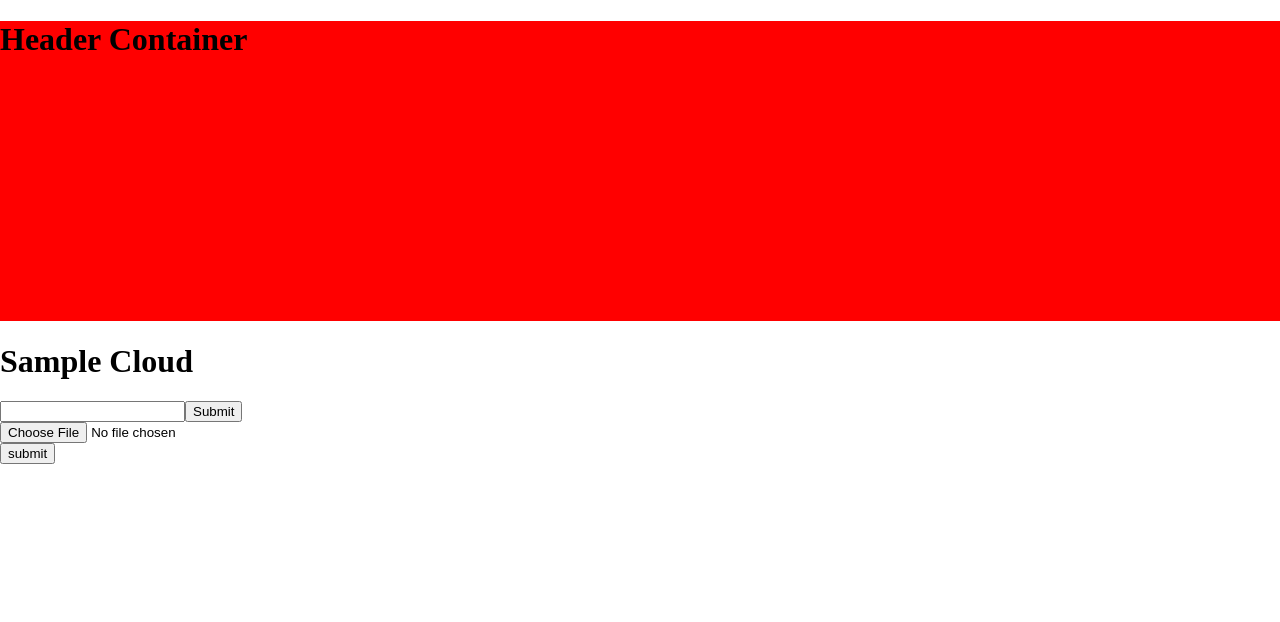
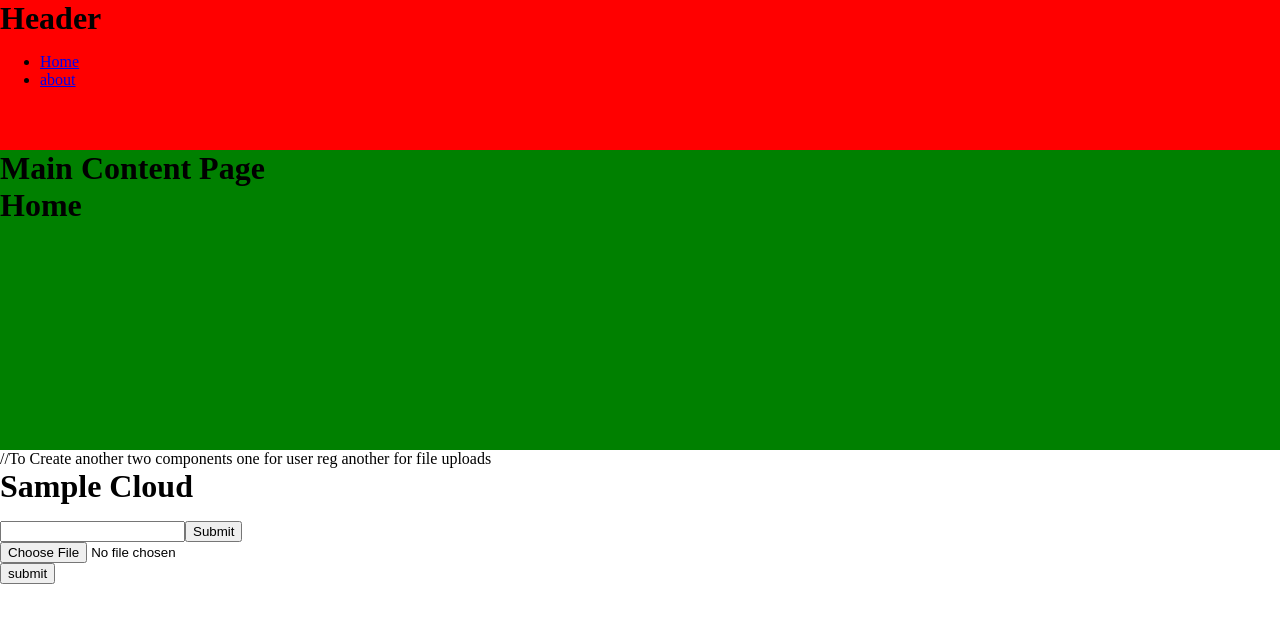
Before and after one commit to arunas-cesonis/SampleCloud, a React (Create React App) app in the folder client/: page / in a window 1280 px wide. Shown: the top 622 px of the page. Built offline with nearby package versions, Linux system fonts and the light colour scheme; no server answers.

Commit message:
Added Home.jsx + About.jsx and an example of nav, used react-router-dom for content management

```diff
--- a/client/package.json
+++ b/client/package.json
@@ -7,6 +7,7 @@
     "axios": "^0.18.0",
     "react": "^16.3.2",
     "react-dom": "^16.3.2",
+    "react-router-dom": "^4.2.2",
     "react-scripts": "1.1.4"
   },
   "scripts": {
--- a/client/src/App.js
+++ b/client/src/App.js
@@ -2,6 +2,7 @@ import React, { Component } from 'react';
 import axios from 'axios';
 import Upload from './components/Upload.jsx';
 import Header from './components/Header.jsx';
+import Main from './components/Main.jsx';
 
 class App extends Component {
 	constructor(props){
@@ -67,6 +68,8 @@ class App extends Component {
     	return (
 		<div>
 			<Header />
+			<Main />
+			//To Create another two components one for user reg another for file uploads
 			<h1>Sample Cloud</h1>
 			<h1>{this.state.response1}</h1>
 			<p>{this.state.response2}</p>
--- /dev/null
+++ b/client/src/components/About.jsx
@@ -0,0 +1,13 @@
+import React, { Component } from 'react';
+
+class About extends Component {
+
+	render(){
+		return (
+			<h1>About</h1>
+		);
+	}
+
+}
+
+export default About;
--- a/client/src/components/Header.jsx
+++ b/client/src/components/Header.jsx
@@ -1,4 +1,5 @@
 import React, { Component } from 'react';
+import { Switch, Route, Link } from 'react-router-dom';
 import '../css/header.css';
 
 class Header extends Component {
@@ -9,7 +10,11 @@ class Header extends Component {
 	render(){
 		return (
 			<div className='headerCont'>
-				<h1>Header Container</h1>
+				<h1>Header</h1>
+				<ul>
+					<li><Link to ='/'>Home</Link></li>
+					<li><Link to ='/about'>about</Link></li>
+				</ul>
 			</div>
 
 		);
--- /dev/null
+++ b/client/src/components/Home.jsx
@@ -0,0 +1,13 @@
+import React, { Component } from 'react';
+
+class Home extends Component {
+
+	render(){
+		return (
+			<h1>Home</h1>
+		);
+	}
+
+}
+
+export default Home;
--- /dev/null
+++ b/client/src/components/Main.jsx
@@ -0,0 +1,27 @@
+import React, { Component } from 'react';
+import { Switch, Route } from 'react-router-dom';
+import '../css/main.css';
+import Home from './Home.jsx';
+import About from './About.jsx';
+
+class Main extends Component {
+	constructor(props){
+		super(props);
+	};
+
+	render(){
+		return (
+			<div className='mainCont'>
+				<h1>Main Content Page</h1>
+				<Switch>
+					<Route exact path='/' component={Home} />
+					<Route path='/about' component={About} />
+				</Switch>
+			</div>
+
+		);
+	}
+
+}
+
+export default Main;
--- a/client/src/css/header.css
+++ b/client/src/css/header.css
@@ -2,6 +2,6 @@
 	padding: 0;
 	margin: 0;
 	width: 100%;
-	height: 300px;
+	height: 150px;
 	background-color: red;
 }
--- /dev/null
+++ b/client/src/css/main.css
@@ -0,0 +1,7 @@
+.mainCont {
+	padding: 0px;
+	margin: 0px;
+	width: 100%;
+	height: 300px;
+	background-color: green;
+}
--- a/client/src/index.js
+++ b/client/src/index.js
@@ -1,9 +1,12 @@
 import React from 'react';
 import ReactDOM from 'react-dom';
+import { BrowserRouter } from 'react-router-dom';
 import App from './App';
 import './main.css';
 
-ReactDOM.render(
-	<App />,
-	document.getElementById('root')
+ReactDOM.render((
+	<BrowserRouter>
+		<App />
+	</BrowserRouter>
+	), document.getElementById('root')
 );
--- a/client/src/main.css
+++ b/client/src/main.css
@@ -1,4 +1,12 @@
 body {
 	padding: 0;
-	margin: 0;
+	margin: 0px;
+	display: block;
 }
+#root {
+	padding: 0px;
+	margin: 0px;
+}
+h1 {
+        margin: 0px;
+}
--- a/package.json
+++ b/package.json
@@ -20,6 +20,7 @@
     "cors": "^2.8.4",
     "express": "^4.16.3",
     "express-fileupload": "^0.4.0",
-    "nodemon": "^1.17.3"
+    "nodemon": "^1.17.3",
+    "react-router-dom": "^4.2.2"
   }
 }
```
Also changed, not shown: 2 other files (tests, documents, lock files or other folders).
